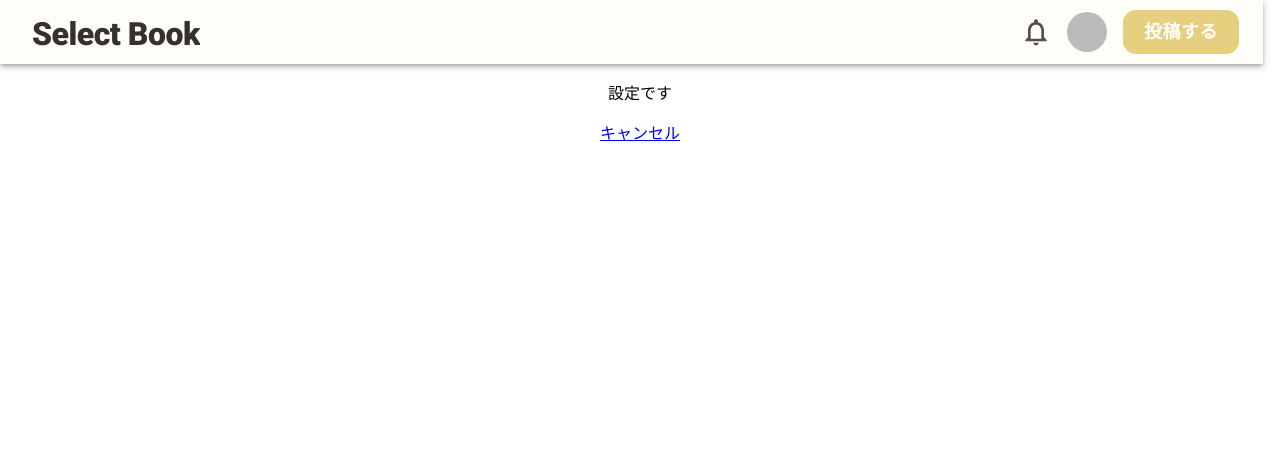
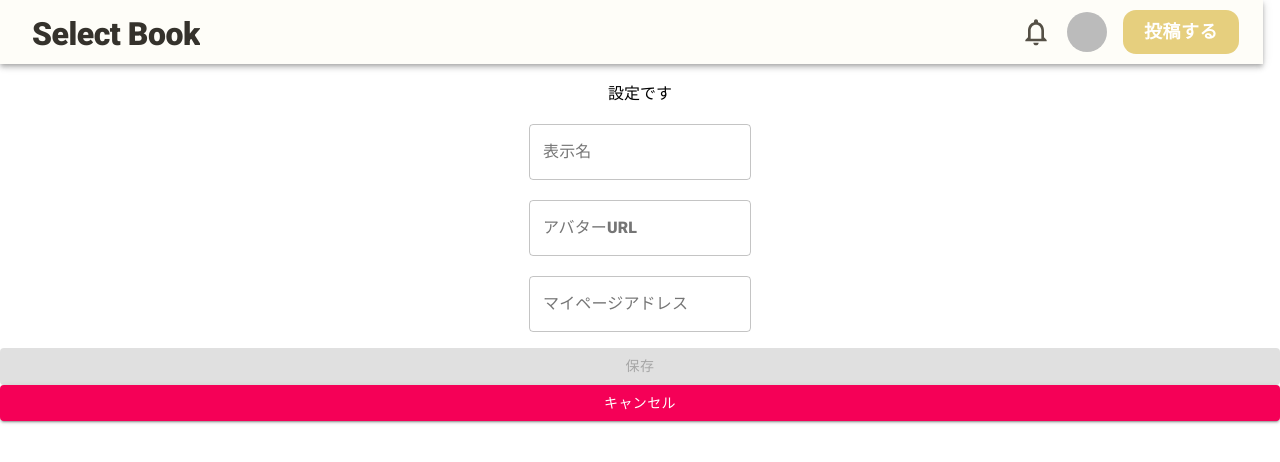
Before and after one commit to susumetcc/selectbook, a React (Create React App) app: page /settings in a window 1280 px wide. Shown: the top 462 px of the page. Built offline with nearby package versions, Linux system fonts and the light colour scheme; no server answers; sample sign-in values are in the browser's storage.

Commit message:
add ProfImg

```diff
--- a/src/pages/RequireAuth/Settings.js
+++ b/src/pages/RequireAuth/Settings.js
@@ -1,7 +1,29 @@
 import React from "react";
 import { Link, Redirect } from 'react-router-dom';
+import Button from '@material-ui/core/Button';
+import TextField from '@material-ui/core/TextField';
+import firebase, { db } from "../../settings/firebase";
 import getQueryStrings from '../../utils/getQueryStrings';
 
+// 保存ボタン
+function SaveBtn(props) {
+  const { handleSave, enable } = props;
+  return (
+    <Button
+      type="button"
+      onClick={handleSave}
+      disabled={!enable}
+      fullWidth
+      variant="contained"
+      color="primary"
+      className={"saveSettingsBtn"}
+    >
+      保存
+    </Button>
+  )
+}
+
+// 設定画面
 export default class Settings extends React.Component {
   constructor(props) {
     super(props);
@@ -13,18 +35,115 @@ export default class Settings extends React.Component {
       redirect = queries["redirect"];
       if (queries["skippable"] === "true") skippable = true;
     }
-    this.state = {redirect: decodeURIComponent(redirect), isSkippable: skippable};
+    this.state = {redirect: decodeURIComponent(redirect), isSkippable: skippable, name: "", avatarUrl: "", displayId: "", ngDisplayId: false, isChanged: false};
+    this.changeName = this.changeName.bind(this);
+    this.changeAvatarUrl = this.changeAvatarUrl.bind(this);
+    this.changeDisplayId = this.changeDisplayId.bind(this);
+    this.updateProfile = this.updateProfile.bind(this);
+  }
+
+  changeName(e) {
+    let changed = true;
+    if (e.target.value === "") changed = false;
+    this.setState({name: e.target.value, isChanged: changed});
+  }
+
+  changeAvatarUrl(e) {
+    let changed = true;
+    if (e.target.value === "") changed = false;
+    this.setState({avatarUrl: e.target.value, isChanged: changed});
+  }
+
+  async changeDisplayId(e) {
+    let changed = true;
+    let ngDisplayid = false;
+    if (e.target.value.length < 3) {
+      changed = false;
+    } else {
+      await db.collection("displayids").doc(e.target.value).get()
+      .then((doc) => {
+        if (doc.exists) {
+          changed = false;
+          ngDisplayid = true;
+        }
+      })
+    }
+
+    this.setState({displayId: e.target.value, isChanged: changed, ngDisplayId: ngDisplayid});
+  }
+
+  async updateProfile() {
+    const user = firebase.auth().currentUser;
+    const userDocRef = db.collection("users").doc(user.uid);
+
+    let profData = {};
+    if(this.state.name !== "") {
+      profData.displayName = this.state.name;
+      await userDocRef.update({name: this.state.name});
+    }
+    if(this.state.avatarUrl !== "") {
+      profData.photoURL = this.state.avatarUrl;
+      await userDocRef.update({avatarUrl: this.state.avatarUrl});
+    }
+    if(this.state.displayId.length >= 3) {
+      const docRef = db.collection("displayids").doc(this.state.displayId);
+      await db.runTransaction((transaction) => {
+        return transaction.get(docRef).then(async(sfDoc) => {
+          if (sfDoc.exists) {
+            throw "このIDはすでに使用されています";
+          }
+          await transaction.get(userDocRef).then(async (userDoc) => {
+            if (!userDoc.exists) {
+              throw "ユーザIDが見つかりません";
+            }
+            const delDocRef = db.collection("displayids").doc(userDoc.data().displayid);
+            await transaction.set(docRef, { uid: user.uid });
+            await transaction.update(userDocRef, { displayid: this.state.displayId });
+            await transaction.delete(delDocRef);
+          })
+        });
+      });
+    }
+
+    user.updateProfile(profData).then(() => {
+      console.log("プロフィールを更新しました");
+      this.setState({isChanged: false});
+    }).catch((error) => {
+      console.log(error);
+    });
   }
 
   render() {
     return (
       <>
         <p>設定です</p>
-        <Link
+        <div className={"inputarea"}>
+          <TextField id="input-displayname" className={"inputsettng"} label="表示名" variant="outlined" onChange={this.changeName} />
+        </div>
+        <div className={"inputarea"}>
+          <TextField id="input-avatar" className={"inputsettng"} label="アバターURL" variant="outlined" onChange={this.changeAvatarUrl} />
+        </div>
+        <div className={"inputarea"}>
+          <TextField id="input-displayid" className={"inputsettng"} label="マイページアドレス" variant="outlined" onChange={this.changeDisplayId} />
+          <p>
+            {this.state.displayId.length >= 3 ?
+              this.state.ngDisplayId? "このIDはすでに使用されています" : "このIDを使用できます"
+            :
+              ""
+            }
+          </p>
+        </div>
+        <SaveBtn handleSave={this.updateProfile} enable={this.state.isChanged} />
+        <Button
+          component={Link}
           to={this.state.redirect === "/" ? "/" : decodeURIComponent(this.state.redirect)}
+          fullWidth
+          variant="contained"
+          color="secondary"
+          className={"cancelSettingsBtn"}
         >
           {this.state.isSkippable? "スキップ" : "キャンセル"}
-        </Link>
+        </Button>
       </>
     )
   }
```
